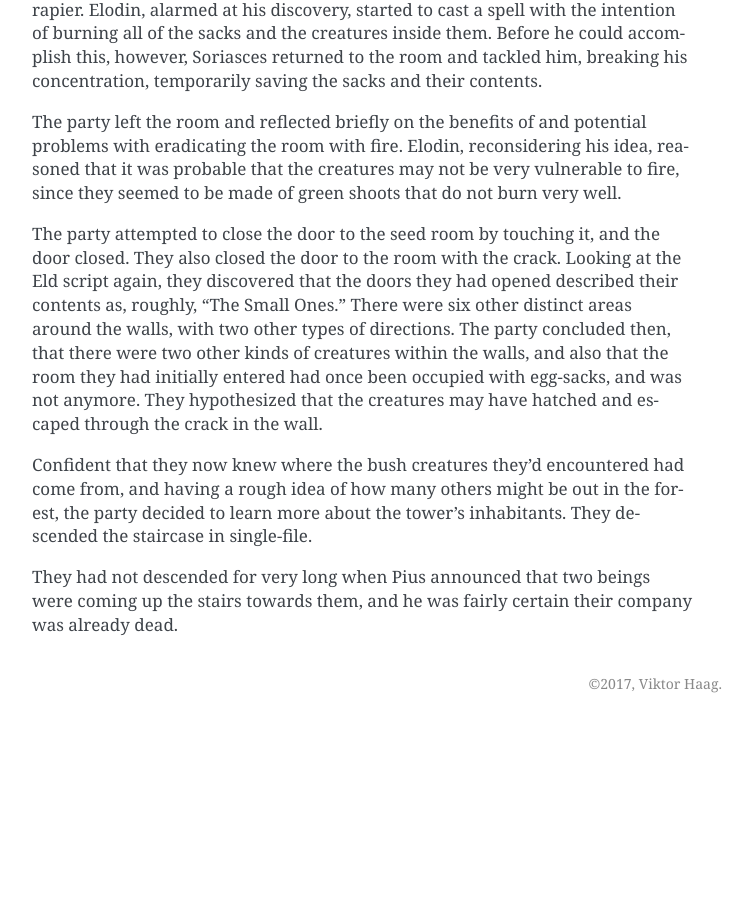
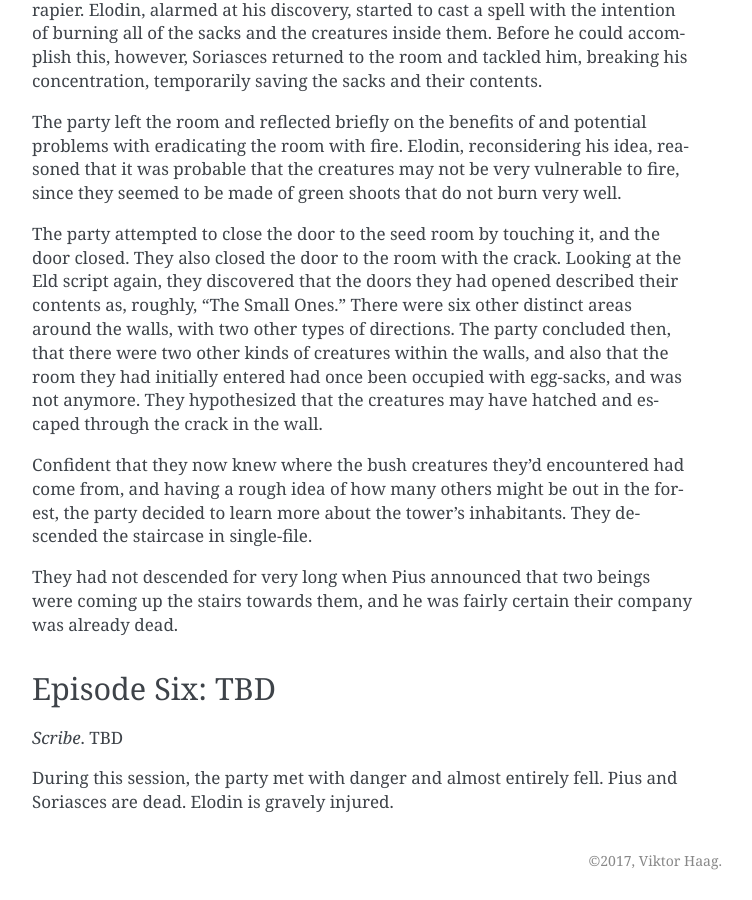
Before and after one commit to ViktorHaag/eagle-pass, a Sphinx documentation site: the page built from source/adventures/ruinedTemple.rst, in a window 1280 px wide and 900 px high, scrolled down 6445 px. Shown: the whole window, without its empty margins (388-1140 px from the left). Built offline with Sphinx 7.4.7, drawn with Linux system fonts in a browser that asks for light colours; before the commit the page ends 7168 px from its top, so only the background shows below that; some of the changed text lies outside the part shown.

Commit message:
update for deceased characters

```diff
--- a/source/adventures/ruinedTemple.rst
+++ b/source/adventures/ruinedTemple.rst
@@ -42,7 +42,7 @@
        |br|
        |br| *In the ruined temple*
        |br| Shrub creature birthing pods
-       |br| Undead bandits (zombies)
+       |br| Undead bandits (zombies) and an undead pet dog
 
 
 Episode One: The Startled Lumberjack
@@ -319,3 +319,11 @@ descended the staircase in single-file.
 They had not descended for very long when Pius announced that two beings were
 coming up the stairs towards them, and he was fairly certain their company was
 already dead.
+
+
+Episode Six: TBD
+----------------
+*Scribe*. TBD
+
+During this session, the party met with danger and almost entirely fell. Pius
+and Soriasces are dead. Elodin is gravely injured.
--- a/source/characters/PC.rst
+++ b/source/characters/PC.rst
@@ -28,11 +28,11 @@
      - :doc:`Bran Brightwood <bran>` (Human Cleric 1)
      -
    * - Noel Stonehouse
+     -
      - :doc:`Soriasces <soriasces>` (Halfling Wizard 1)
+   * - Rebecca Langer
      -
-   * - Rebecca Langer
      - :doc:`Pius Toro <pius>` (Human Cleric 1)
-     -
 
 .. toctree::
    :maxdepth: 2
```
Also changed, not shown: other parts of source/adventures/ruinedTemple.rst (+2 -2 lines).
